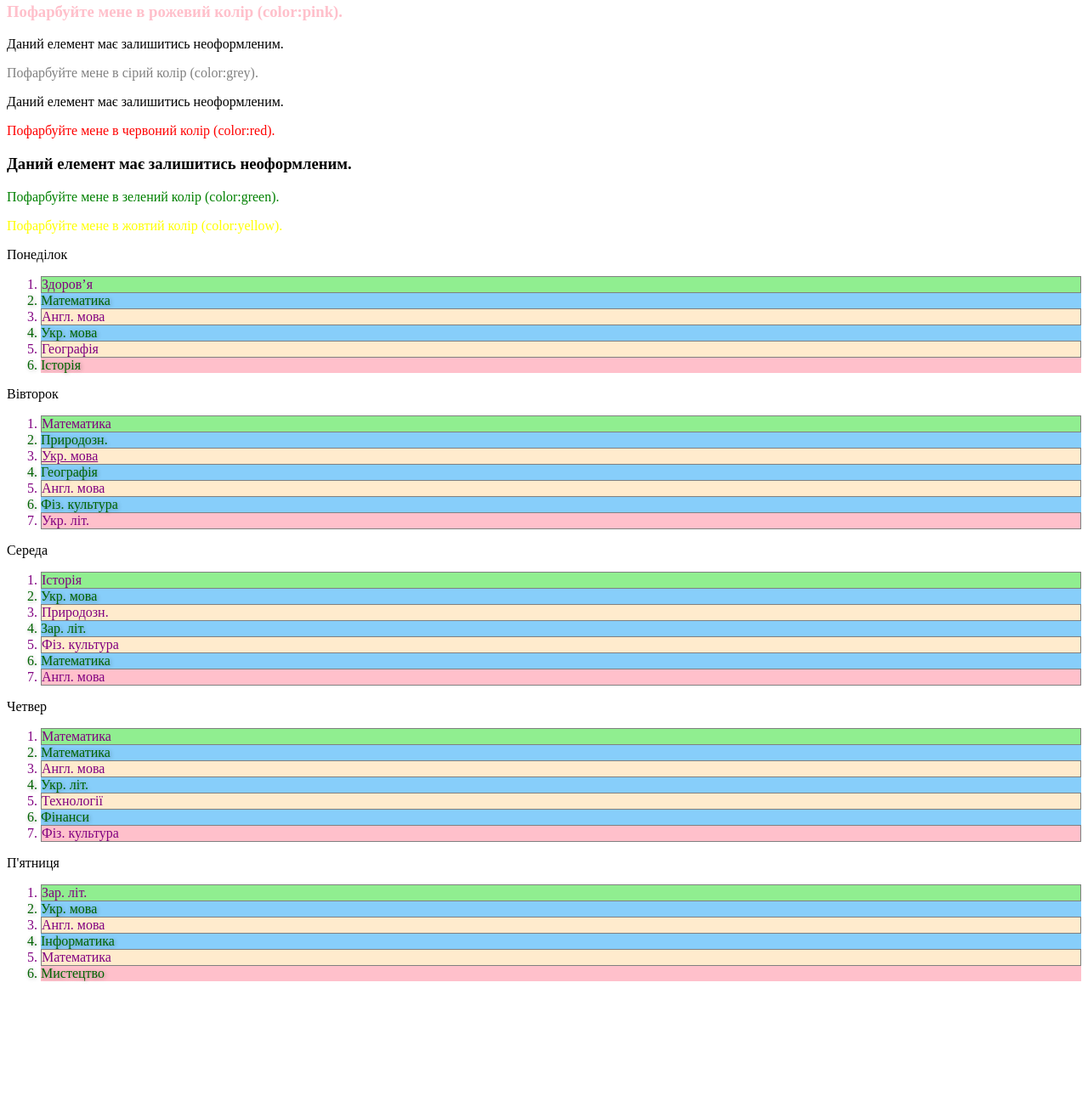
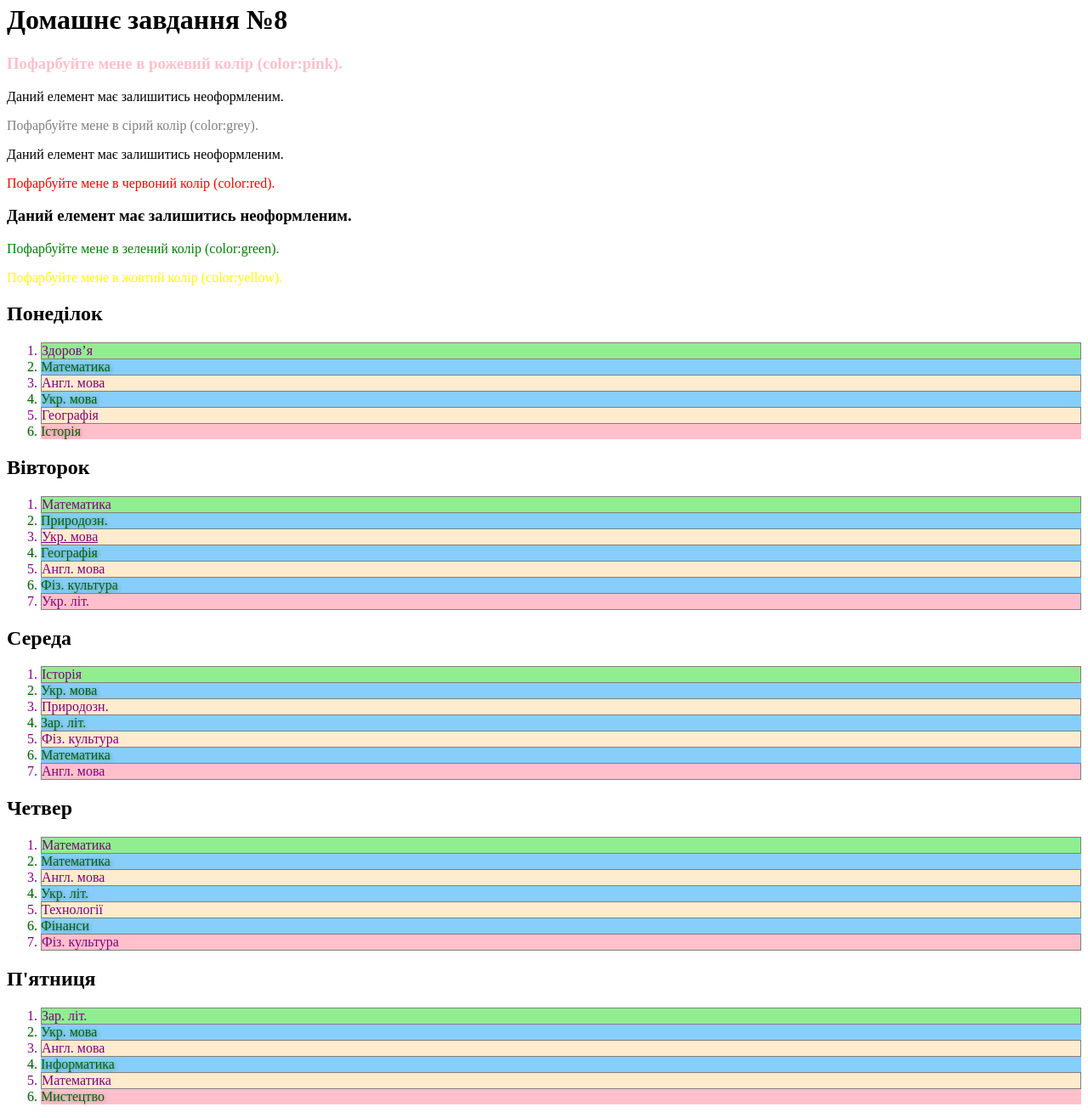
Before and after one commit to IamOlexandra/homework8, a plain HTML site: page index.html in a window 1280 px wide. Shown: the part 16-1332 px from the top of the page at 85% size. Before the commit the page ends 1187 px from the top, so only its background shows below. Drawn offline with Linux system fonts and the light colour scheme.

Commit message:
update html

```diff
--- a/index.html
+++ b/index.html
@@ -7,6 +7,7 @@
     <link rel="stylesheet" href="./style.css">
 </head>
 <body>
+    <h1>Домашнє завдання №8</h1>
     <!--Завдання 1-->
     <div class="text-box">
         <h3>Пофарбуйте мене в рожевий колір (color:pink).</h3>
@@ -21,7 +22,7 @@
 
     <!--Завдання 2-->
     <div>
-        <p>Понеділок</p>
+        <h2>Понеділок</h2>
         <ol class="list">
             <li>Здоров’я</li>
             <li>Математика</li>
@@ -30,7 +31,7 @@
             <li>Географiя</li>
             <li>Iсторiя</li>
         </ol>
-        <p>Вiвторок</p>
+        <h2>Вiвторок</h2>
         <ol class="list">
             <li>Математика</li>
             <li>Природозн.</li>
@@ -40,7 +41,7 @@
             <li>Фiз. культура</li>
             <li>Укр. лiт.</li>
         </ol>
-        <p>Середа</p>
+        <h2>Середа</h2>
         <ol class="list">
             <li>Iсторiя</li>
             <li>Укр. мова</li>
@@ -50,7 +51,7 @@
             <li>Математика</li>
             <li>Англ. мова</li>
         </ol>
-        <p>Четвер</p>
+        <h2>Четвер</h2>
         <ol class="list">
             <li>Математика</li>
             <li>Математика</li>
@@ -60,7 +61,7 @@
             <li>Фiнанси</li>
             <li>Фiз. культура</li>
         </ol>
-        <p>П'ятниця</p>
+        <h2>П'ятниця</h2>
         <ol class="list">
             <li>Зар. лiт.</li>
             <li>Укр. мова</li>
```
